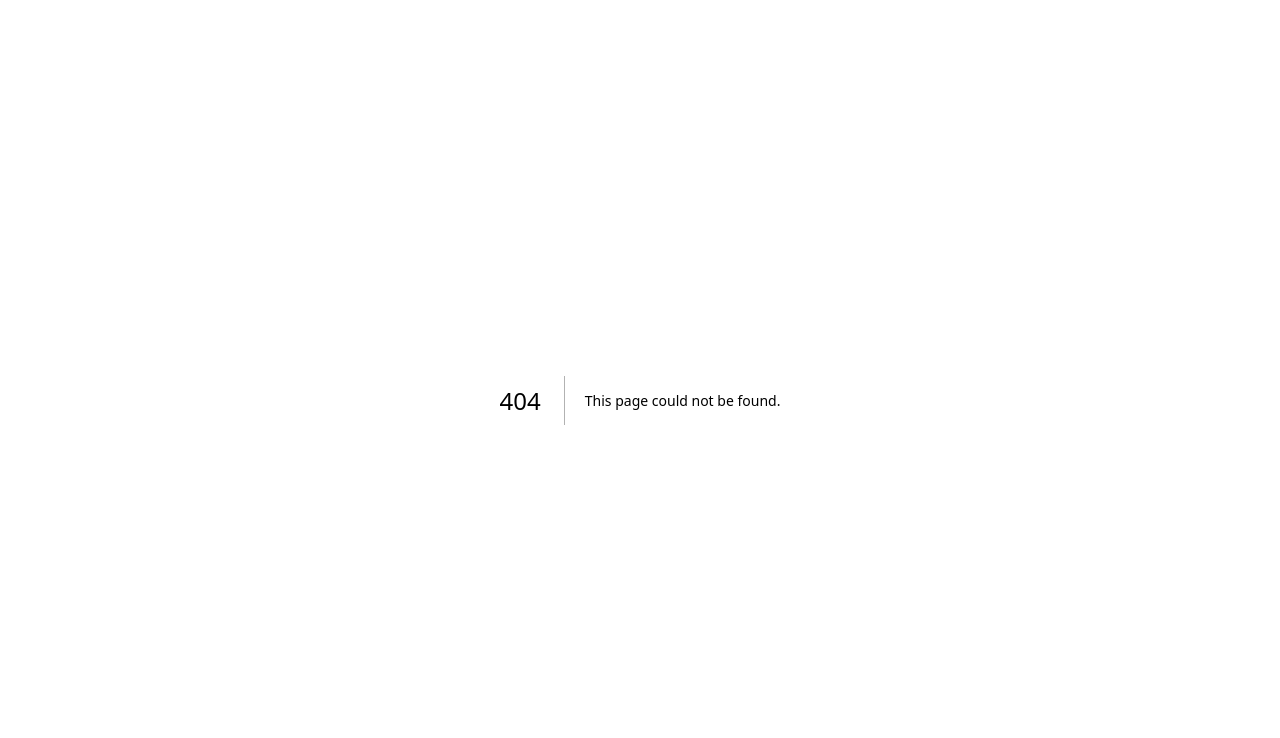
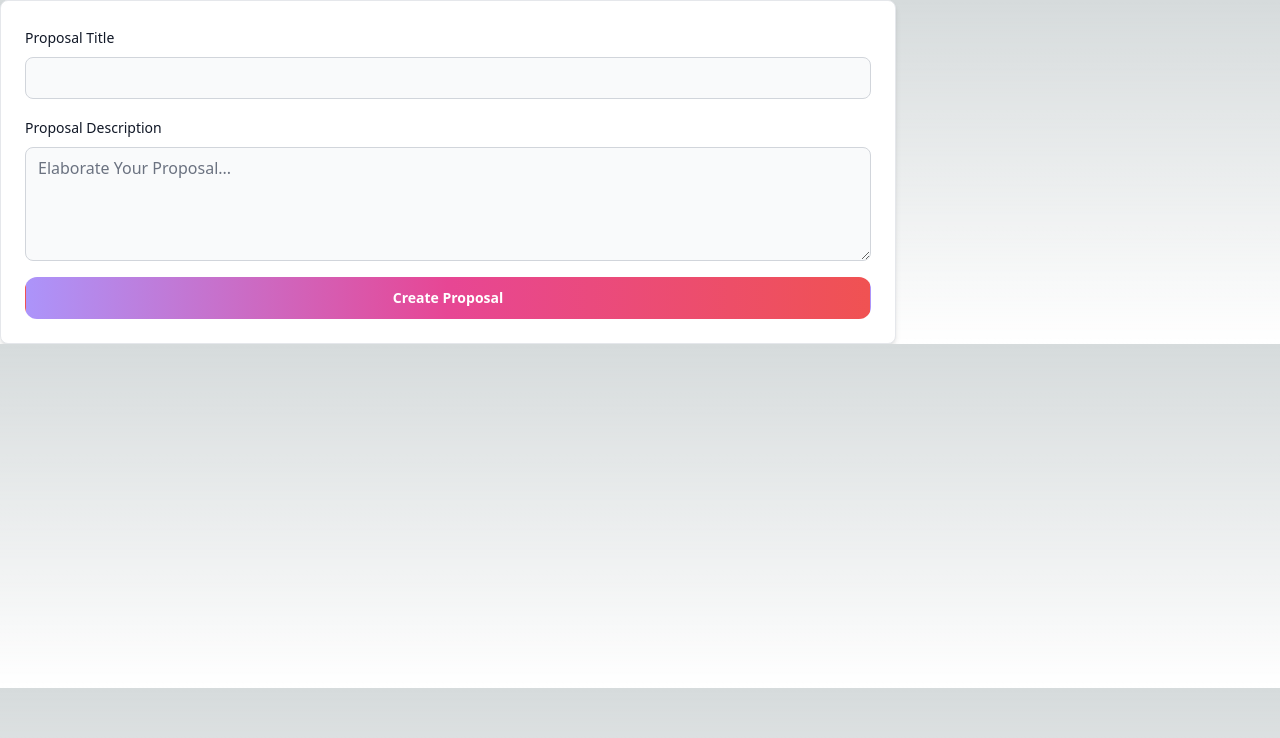
Before and after one commit to deependujha/drift-dao-app, a Next.js app in the folder frontend/: page /createpost in a window 1280 px wide. Before the commit this address had no page. Shown: the top 738 px of the page. Built offline with nearby package versions, Linux system fonts and the light colour scheme.

Commit message:
createpost card created

```diff
--- /dev/null
+++ b/frontend/components/Createpost.jsx
@@ -0,0 +1,70 @@
+import React from "react";
+import { Button, TextInput, Label, Card, Textarea } from "flowbite-react";
+import { useState } from "react";
+
+const initialValues = {
+  title: "",
+  description: "",
+};
+
+const Createpost = () => {
+
+    const [formdata, setformdata] = useState(initialValues);
+
+    const handleInputChange = (e) => {
+      const { name, value } = e.target;
+      setformdata({
+        ...formdata,
+          [name]: value,
+        });
+    };
+
+    const formSubmit = (e) => {
+        e.preventDefault();
+        console.log("data :", formdata);
+    }
+
+  return (
+    <div className="max-w-4xl">
+      <Card>
+        <form className="flex flex-col gap-4">
+          <div>
+            <div className="mb-2 block">
+              <Label htmlFor="email1" value="Proposal Title" />
+            </div>
+            <TextInput
+              value={formdata.title}
+              onChange={handleInputChange}
+              name="title"
+              type="email"
+              required={true}
+            />
+          </div>
+          <div id="textarea">
+            <div className="mb-2 block">
+              <Label htmlFor="comment" value="Proposal Description" />
+            </div>
+            <Textarea
+              id="comment"
+              value={formdata.description}
+              onChange={handleInputChange}
+              name="description"
+              placeholder="Elaborate Your Proposal..."
+              required={true}
+              rows={4}
+            />
+          </div>
+          <Button
+            onClick={formSubmit}
+            className=" bg-gradient-to-r from-purple-400 via-pink-500 to-red-500 text-white font-bold rounded-xl"
+            type="submit"
+          >
+            Create Proposal
+          </Button>
+        </form>
+      </Card>
+    </div>
+  );
+};
+
+export default Createpost;
--- /dev/null
+++ b/frontend/pages/createpost.js
@@ -0,0 +1,10 @@
+import React from 'react'
+import Createpost from '../components/Createpost'
+
+const createpost = () => {
+  return (
+    <div><Createpost/></div>
+  )
+}
+
+export default createpost
```
